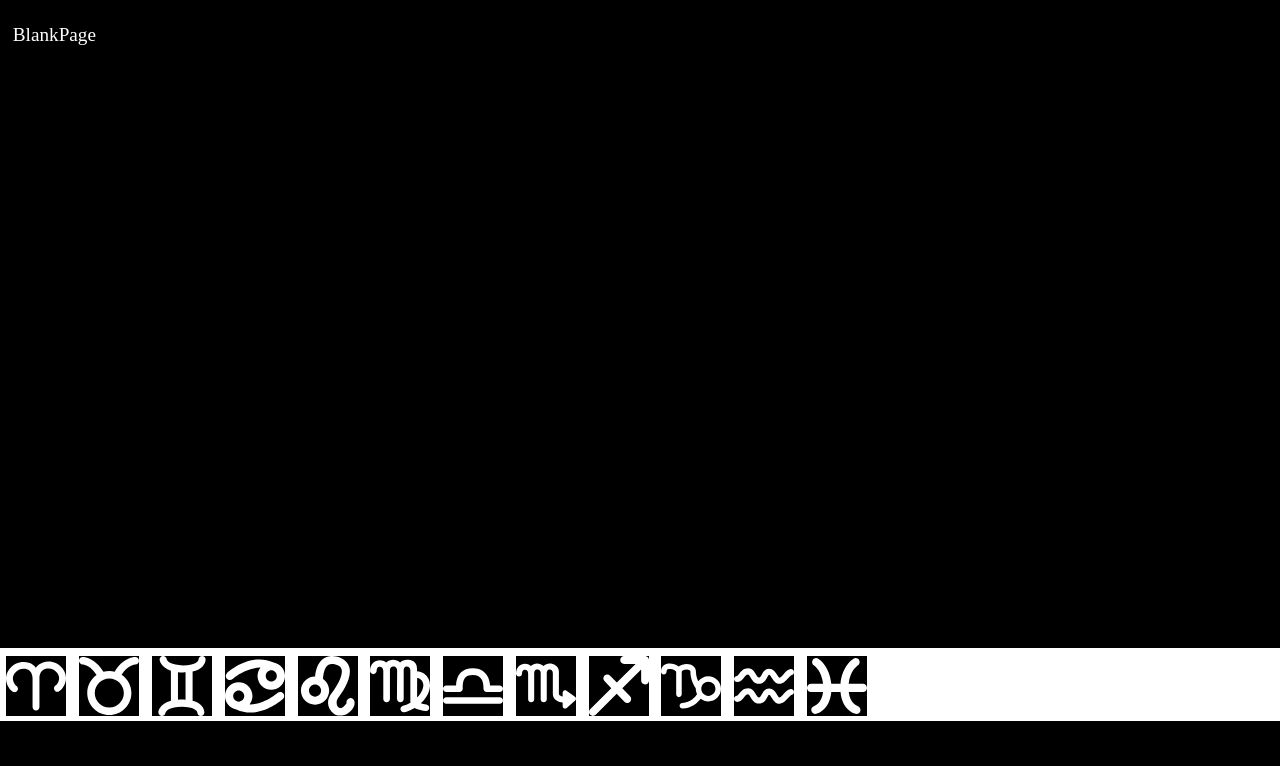
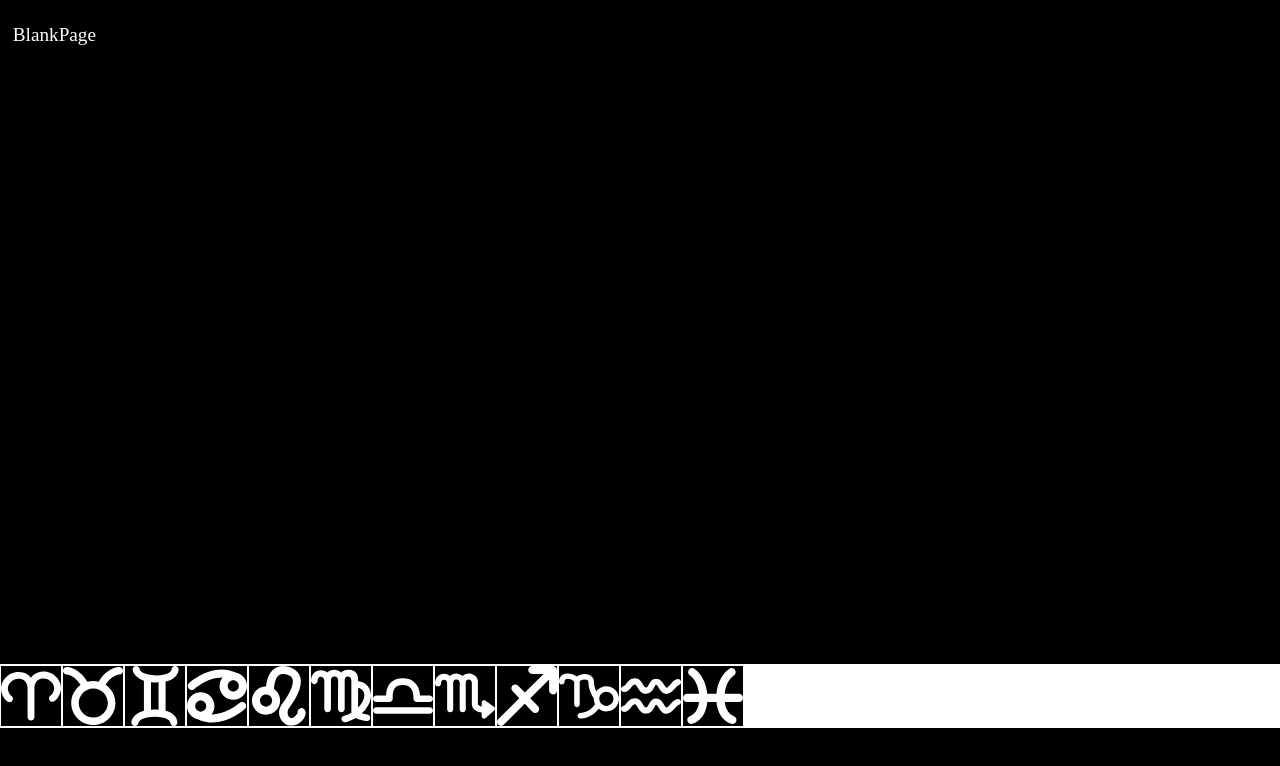
Before and after one commit to Andriy-Cherevatenko/symbolon-v3, a React (Create React App) app: page / in a window 1280 px wide. Shown: the top 766 px of the page. Built offline with nearby package versions, Linux system fonts and the light colour scheme.

Commit message:
menu items were centered vertically

```diff
--- a/src/components/MenuItem/MenuItem.less
+++ b/src/components/MenuItem/MenuItem.less
@@ -1,5 +1,8 @@
 .menuitem-centered {
-    margin: 1vh 0.5vw 0 0.5vw;
+    display: inline-block;
+    height: 100%;
+    vertical-align: middle;
+    margin: 2px 1px;
     filter: invert();
     background: #ffffff;
 }
--- a/src/components/Page/Page.less
+++ b/src/components/Page/Page.less
@@ -3,7 +3,7 @@
         padding: 1vh 3vw;
         overflow-y: scroll;
         overflow-x: hidden;
-        height: 87vh;
+        height: 88vh;
         -webkit-overflow-scrolling: touch;
     }
 }
@@ -13,7 +13,7 @@
         padding: 3vh 1vw;
         overflow-y: scroll;
         overflow-x: hidden;
-        height: 75vh;
+        height: 77vh;
         -webkit-overflow-scrolling: touch;
     }
 }
```
